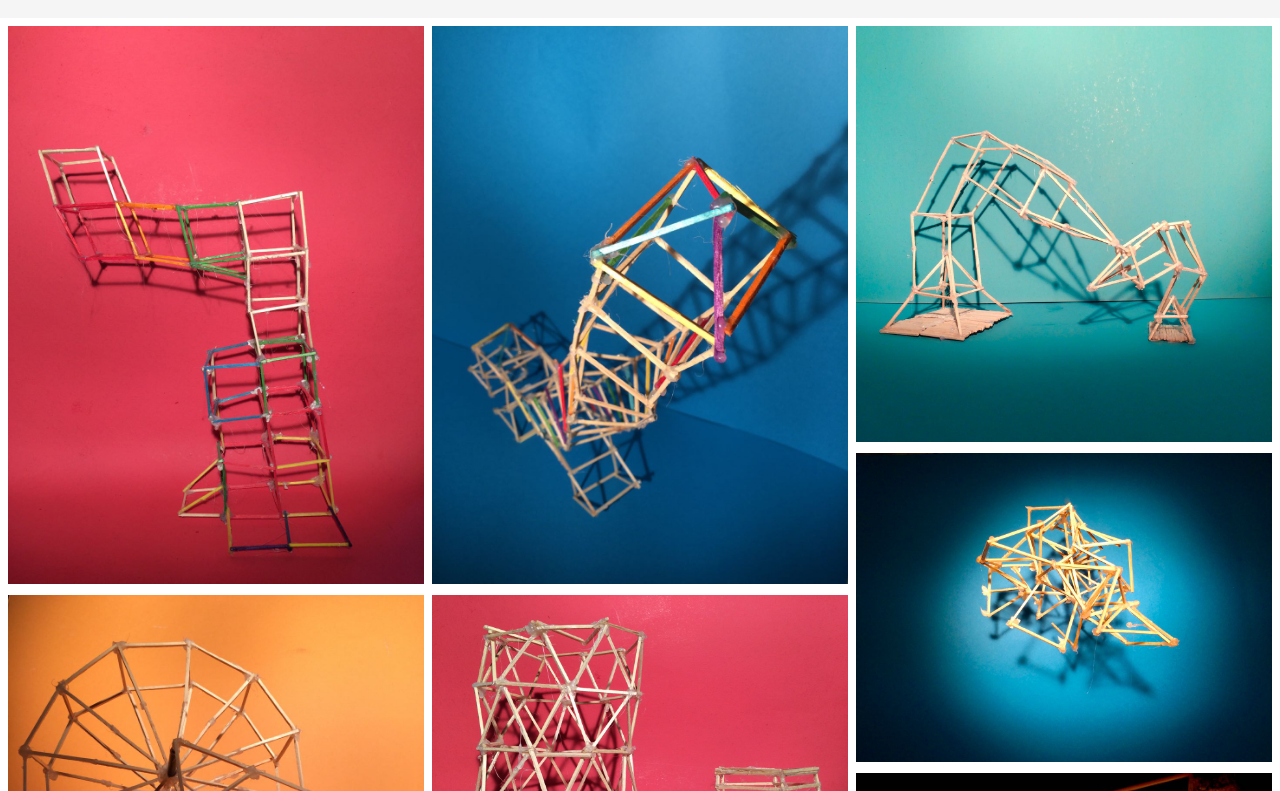
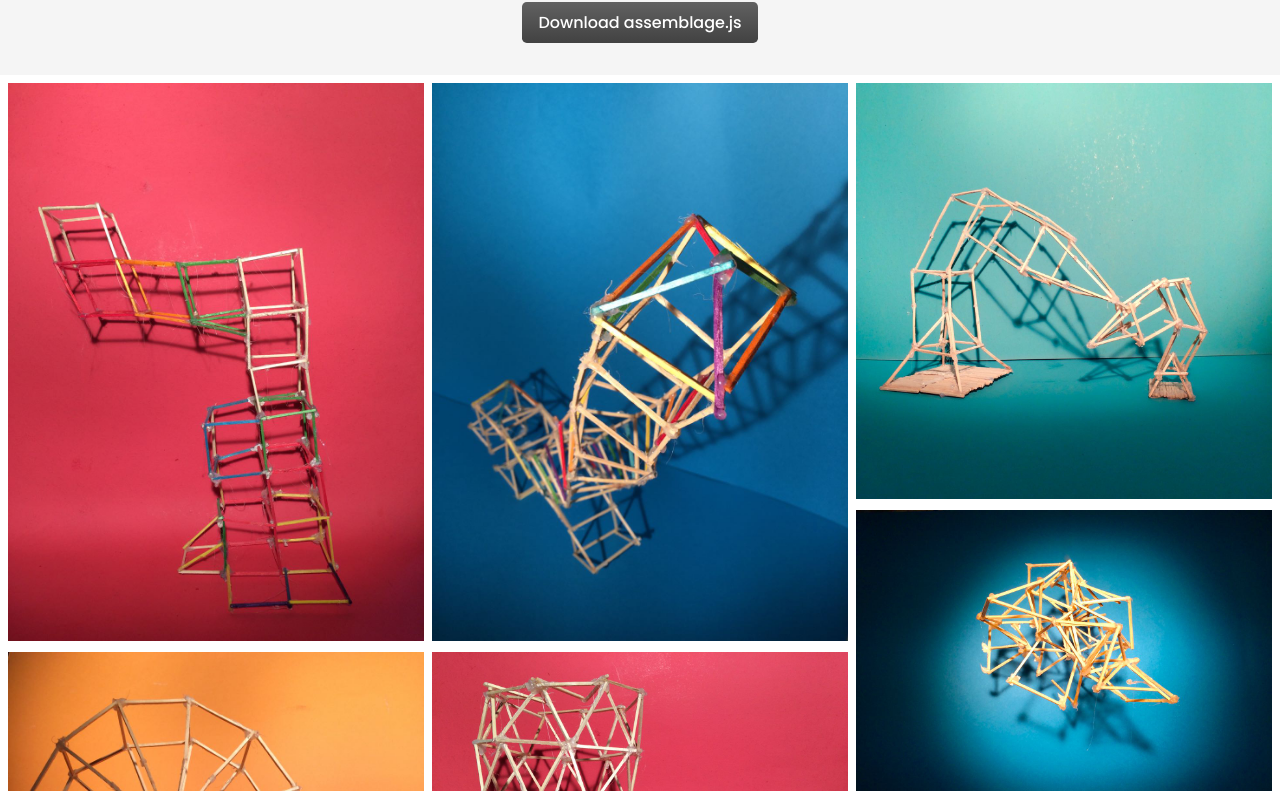
Before and after one commit to anIddan/Assemblage, a plain HTML site: page index.html in a window 1280 px wide. Shown: the part 166-957 px from the top of the page. Drawn offline with Linux system fonts and the light colour scheme; a web font is replaced by a local one.

Commit message:
Bug fixing

```diff
--- a/index.html
+++ b/index.html
@@ -35,7 +35,7 @@
                 right: .8em;
                 color: inherit;
                 text-decoration: none;
-                font-size: 2.5em;
+                font-size: 2.25em;
             }
 
             #github:before {
@@ -46,6 +46,22 @@
                 font-family: 'octicons';
                 src: url('https://assets-cdn.github.com/static/fonts/octicons/octicons.woff');
             }
+
+            button {
+                padding: .5em 1em;
+                border: none;
+                border-radius: .3em;
+                outline: none;
+                font: normal normal 500 100% 'Poppins', sans-serif;
+                margin: 1em .5em 0;
+                background: linear-gradient(#616161 0%, #424242 100%);
+                color: #fff;
+                cursor: pointer;
+            }
+
+            button.click {
+                background: linear-gradient(#424242 0%, #616161 100%);
+            }
         </style>
     </head>
     <body>
@@ -53,9 +69,16 @@
             <a id="github" href="https://github.com/anIddan/Assemblage"></a>
             <h1>Assemblage</h1>
             <h2>Sleek resizable photo grid for the web</h2>
+            <a href="https://github.com/anIddan/Assemblage/archive/master.zip"><button tabindex="1">Download assemblage.js</button></a>
         </header>
         <div></div>
-        <script src="js/photogrid.js"></script>
+        <script>
+            var button = document.querySelector('button')
+            button.addEventListener('mousedown', function() {this.classList.add('click')});
+            button.addEventListener('mouseup', function() {this.classList.remove('click')});
+        </script>
+        <!---- ASSEMBLAGE ---->
+        <script src="js/assemblage.min.js"></script>
         <script>
             var images = []; for (var i = 1; i < 11; i++) {images.push('img/' + i + '.jpg');}
             var grid = new Grid (images, 3, 8, document.querySelector('div'));
--- a/js/photogrid.js
+++ b/js/assemblage.js
@@ -1,4 +1,4 @@
-/*! PHOTO GRID v1 | (c) 2015 Iddan Aharonson | MIT License | http://github.com/anIddan */
+/*! ASSEMBLAGE v1 | (c) 2015 Iddan Aharonson | MIT License | http://github.com/anIddan */
 
 /*----  TO DO  ----
  * media queries
```
Also changed, not shown: js/assemblage.min.js.
